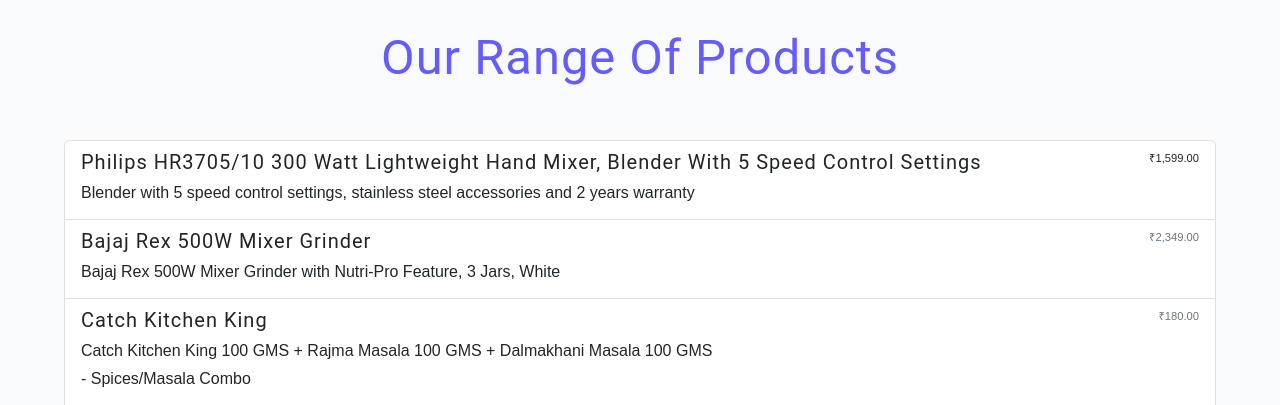
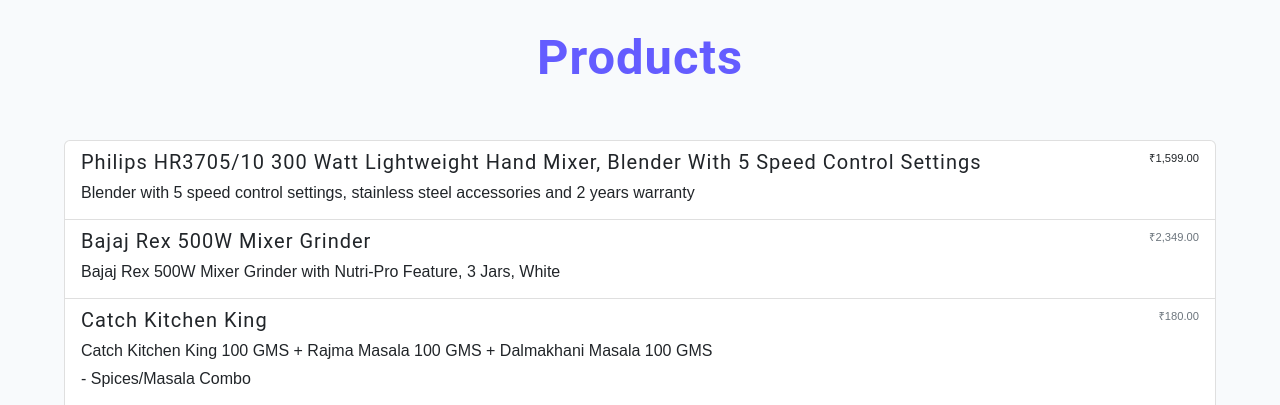
Before and after one commit to GaganBTS/Simply-recipes, a Django app: page /products in a window 1280 px wide. Shown: the part 96-501 px from the top of the page. Run offline with Django 4.2, Linux system fonts and the light colour scheme; some libraries are stand-ins or nearby versions.

Commit message:
Update products.html

```diff
--- a/SimplyRecipes/templates/products.html
+++ b/SimplyRecipes/templates/products.html
@@ -6,7 +6,7 @@
 <link href="https://cdn.jsdelivr.net/npm/bootstrap@5.2.2/dist/css/bootstrap.min.css" rel="stylesheet" integrity="sha384-Zenh87qX5JnK2Jl0vWa8Ck2rdkQ2Bzep5IDxbcnCeuOxjzrPF/et3URy9Bv1WTRi" crossorigin="anonymous">
 {% endblock %}
 {% block content %}
-<h1 style="color: #645cff; text-align: center; margin-top: 2%; margin-bottom: 2%;">Our Range of Products</h1>
+<h1 style="color: #645cff; text-align: center; margin-top: 2%; margin-bottom: 2%; font-weight:bold;">Products</h1>
 <section id="products">
 <div class="list-group">
   <a href="https://amzn.to/3DnOOWD" target="_blank" class="list-group-item list-group-item-action flex-column align-items-start">
```
